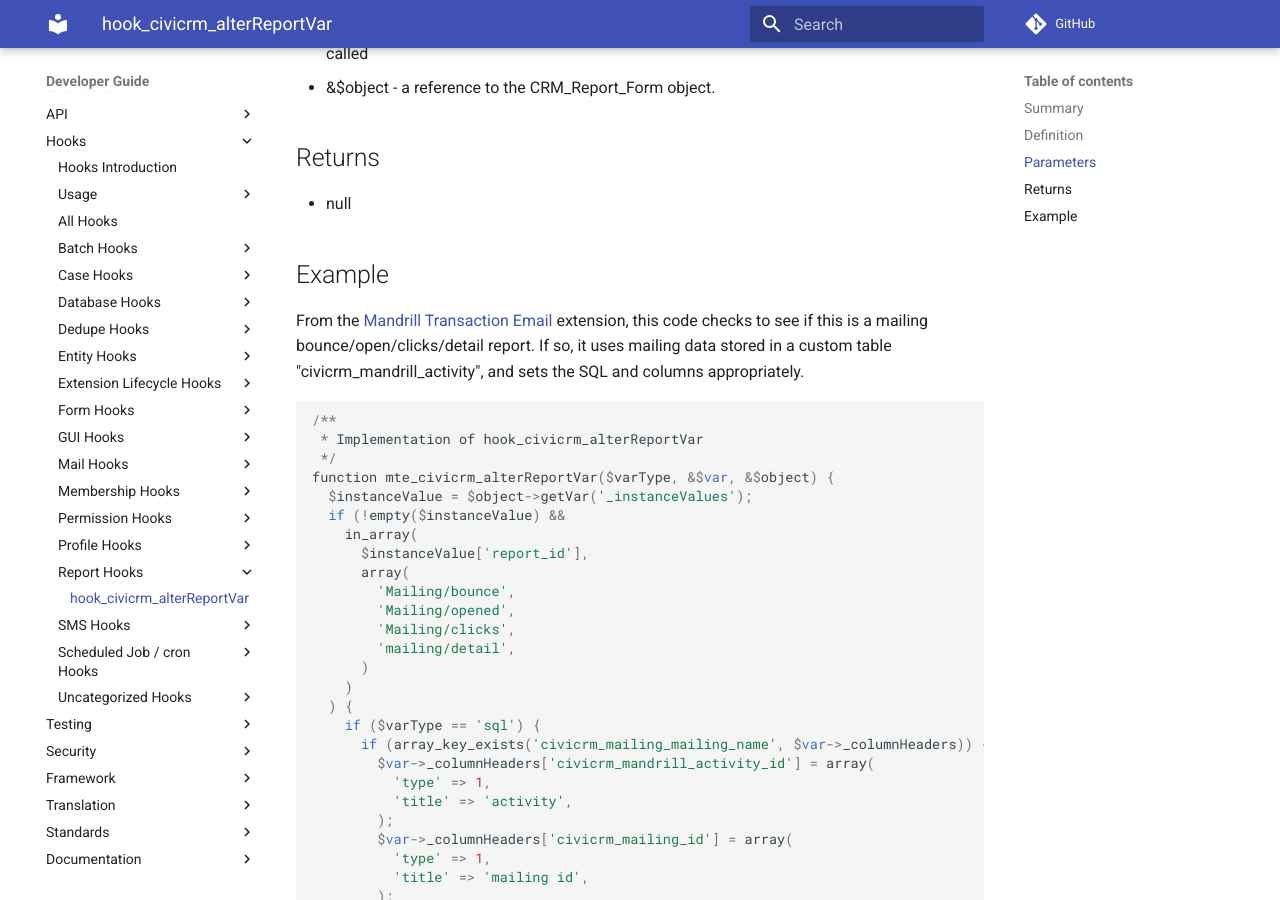
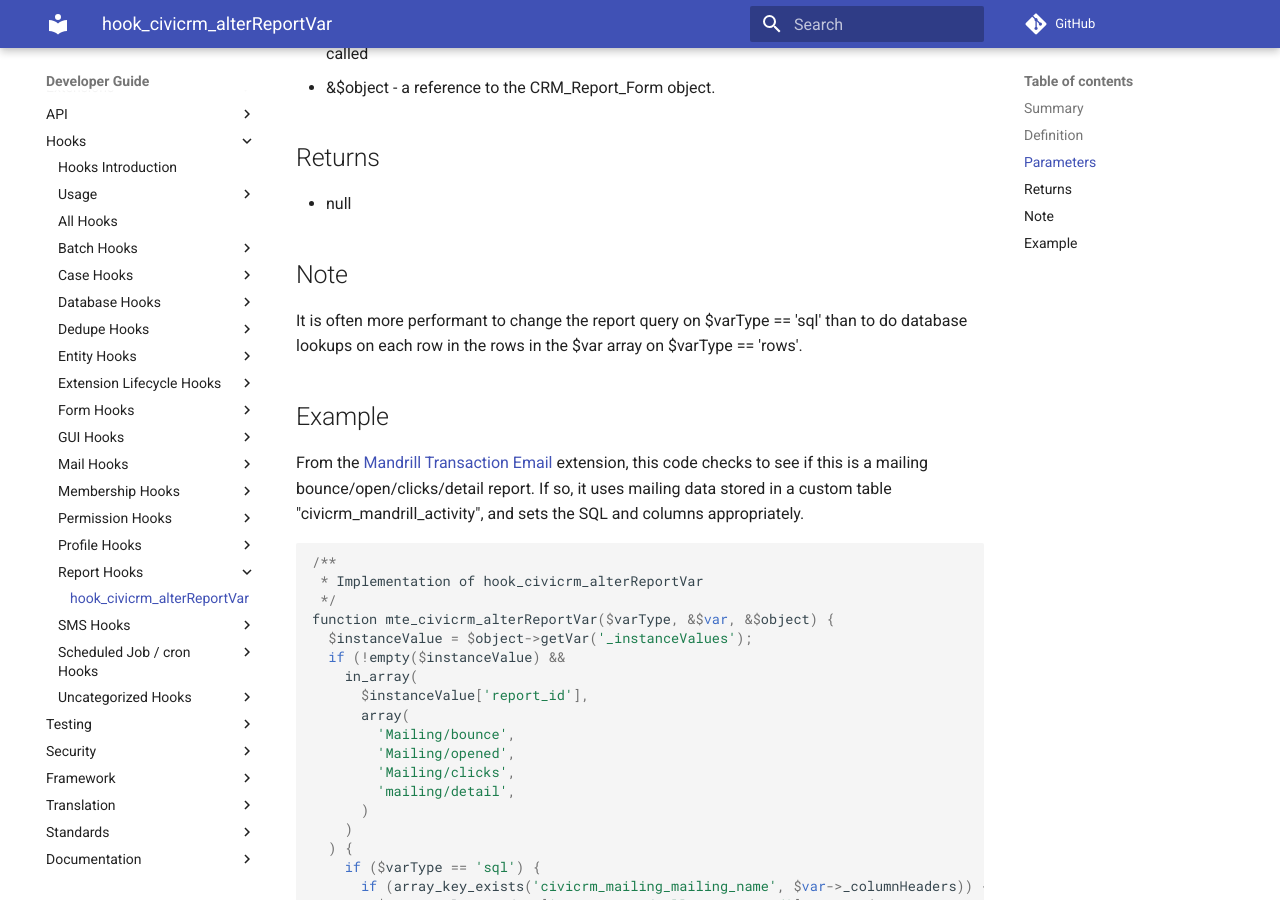
Before and after one commit to civicrm/civicrm-dev-docs, an MkDocs documentation site: the page built from docs/hooks/hook_civicrm_alterReportVar.md, in a window 1280 px wide and 900 px high, scrolled down 522 px. Built offline with MkDocs 1.6.1 and Material for MkDocs 9.7.7, drawn with Linux system fonts in a browser that asks for light colours; comment, search, counter and statistics services are not loaded; old or Windows-style settings are respelled for this version of MkDocs.

Commit message:
added note on performance

```diff
--- a/docs/hooks/hook_civicrm_alterReportVar.md
+++ b/docs/hooks/hook_civicrm_alterReportVar.md
@@ -19,6 +19,12 @@ This hook is used to add or modify display columns and filters.
 ## Returns
 
 -   null
+
+## Note
+
+It is often more performant to change the report query on $varType == 'sql' than
+to do database lookups on each row in the rows in the $var array on
+$varType == 'rows'.
 
 ## Example
 
```
